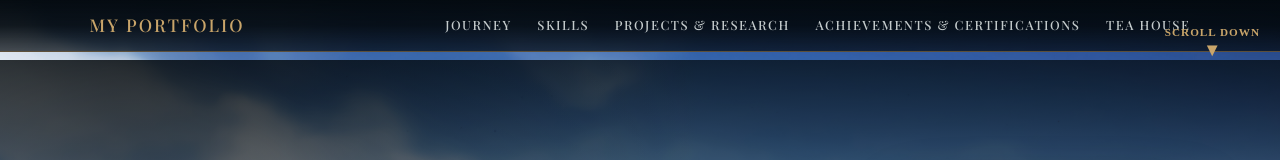
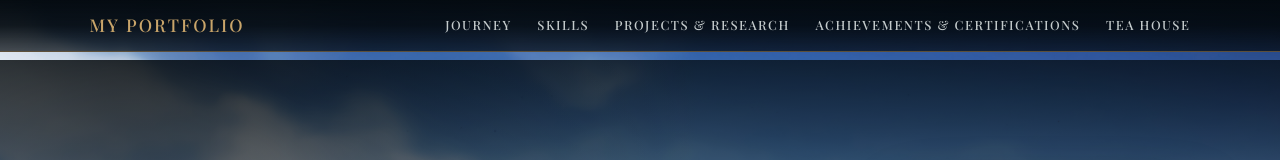
Before and after one commit to AnuragGaonkar/Portfolio, a React (Vite) app: page / in a window 1280 px wide. Shown: the top 160 px of the page. Built offline with nearby package versions, Linux system fonts and the light colour scheme.

Commit message:
Final-commit

```diff
--- a/src/App.jsx
+++ b/src/App.jsx
@@ -48,9 +48,16 @@ function App() {
       const y = window.scrollY;
       const vh = window.innerHeight;
 
-      if (y > 10 && hintRef.current) {
+      if (y > 10) {
+        // 1. Instantly hide via DOM for zero-lag feedback
+        if (hintRef.current) {
           hintRef.current.style.opacity = "0";
           hintRef.current.style.pointerEvents = "none";
+        }
+        // 2. Update state so React knows it's closed (prevents it coming back on re-render)
+        if (showGlobalHint) {
+          setShowGlobalHint(false);
+        }
       }
 
       if (y > 5 && !root.classList.contains("letter-opened")) {
@@ -267,6 +274,7 @@ function App() {
           className="mobile-card-nav"
         />
       )}
+      {showGlobalHint && (
         <div
           ref={hintRef}
           className="global-scroll-hint"
@@ -275,6 +283,7 @@ function App() {
           <span>Scroll Down</span>
           <div className="arrow">▾</div>
         </div>
+      )}
       {/* PAGE 1: full-screen profile cover */}
       <section className="page profile-page transition-shell">
         <div className="profile-page-inner">
```
Lines whose indentation alone changed are shown as unchanged.
